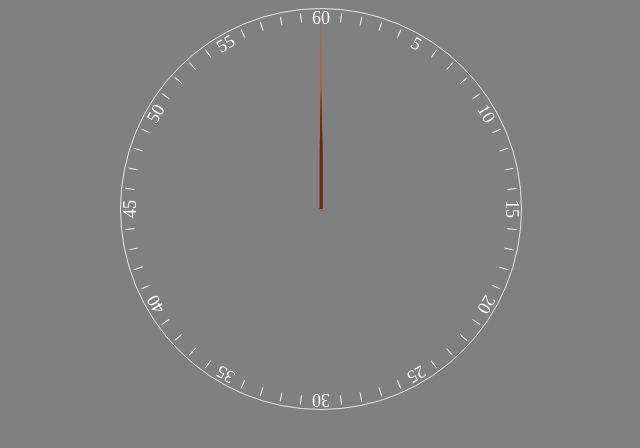
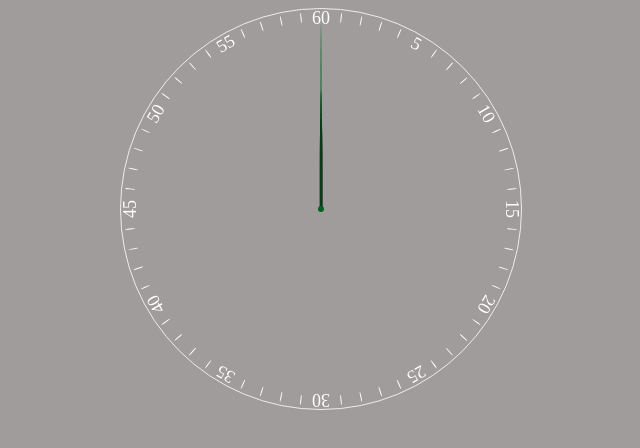
Before and after one commit to nacifyas/clock-design, a plain HTML site: page index.html in a window 1280 px wide. Shown: the top 448 px of the page, without its empty margins (327-967 px from the left). Drawn offline with Linux system fonts and the light colour scheme.

Commit message:
General improvments. Time to transalte watch hands origin

```diff
--- a/styles.css
+++ b/styles.css
@@ -1,5 +1,5 @@
 body {
-    background: gray;
+    background: rgb(160, 156, 156);
     position: relative;
     display: flex;
     justify-content: center;
@@ -112,27 +112,6 @@ body {
 .ins58 { --angle: 348deg }
 .ins59 { --angle: 354deg }
 
-.second-hand {
-    height: 190px;
-    width: 1px;
-    background-color: rgb(207, 70, 2);
-    z-index: 10;
-}
-
-.minute {
-    height: 118px;
-    width: 2px;
-    background-color: rgb(14, 11, 11);
-    z-index: 10;
-}
-
-.hour {
-    height: 90px;
-    width: 2.7px;
-    background-color: rgb(61, 36, 36);
-    z-index: 9;
-}
-
 .hand {
     --rotation: 0;
     bottom: 50%;
@@ -144,10 +123,31 @@ body {
     transform-origin: bottom;
 }
 
-.clock-shape::after {
+.second-hand {
+    height: 185px;
+    width: 1px;
+    background-color: rgb(0, 97, 29);
+    z-index: 10;
+}
+
+.minute {
+    height: 118px;
+    width: 2px;
+    background-color: rgb(24, 18, 18);
+    z-index: 9;
+}
+
+.hour {
+    height: 90px;
+    width: 2.7px;
+    background-color: rgb(25, 29, 34);
+    z-index: 8;
+}
+
+.minute-clock-shape::after {
     content: "";
     position: absolute;
-    background-color: rgb(207, 70, 2);
+    background-color: rgb(0, 97, 29);
     z-index: 11;
     width: 6px;
     height: 6px;
```
